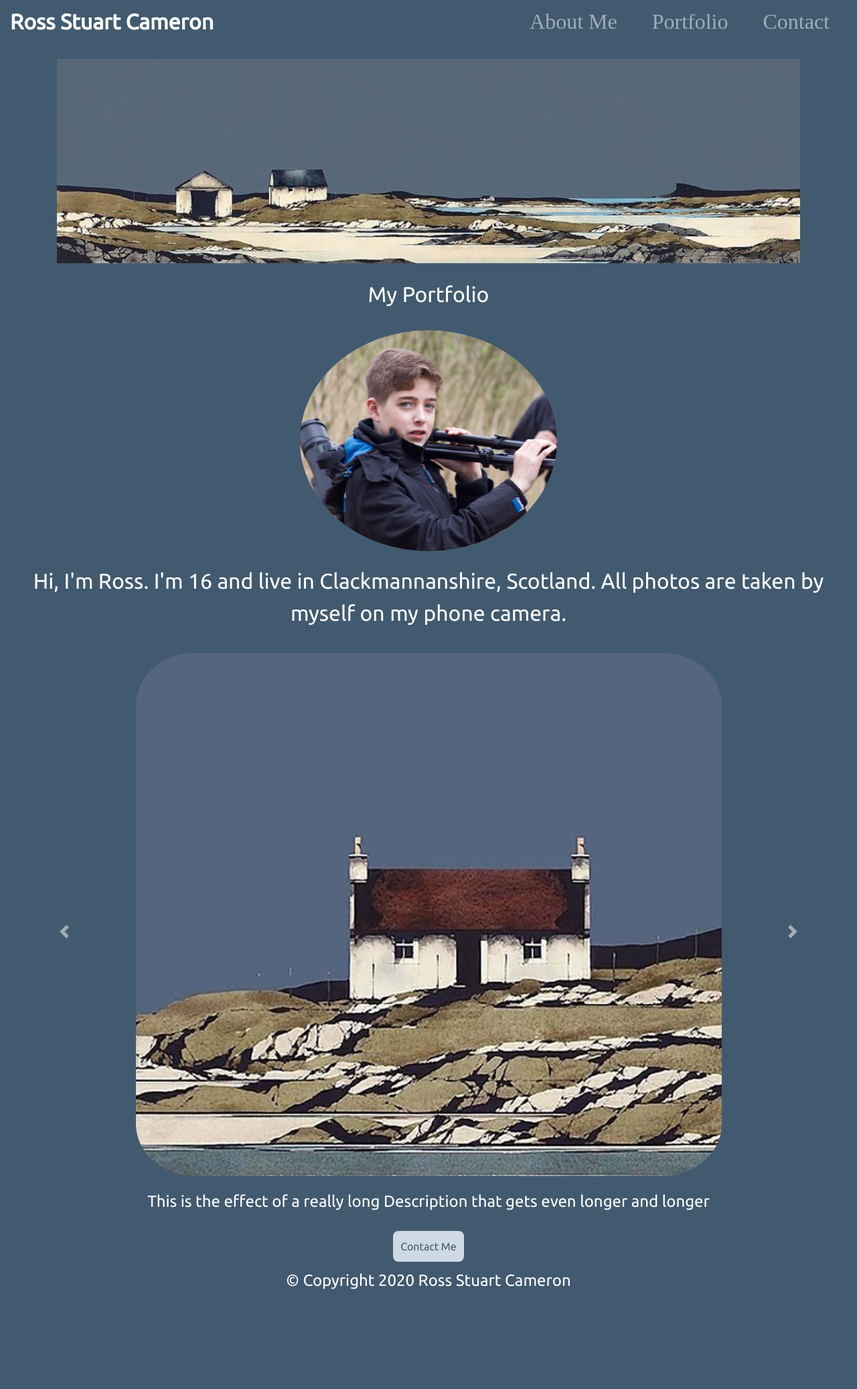
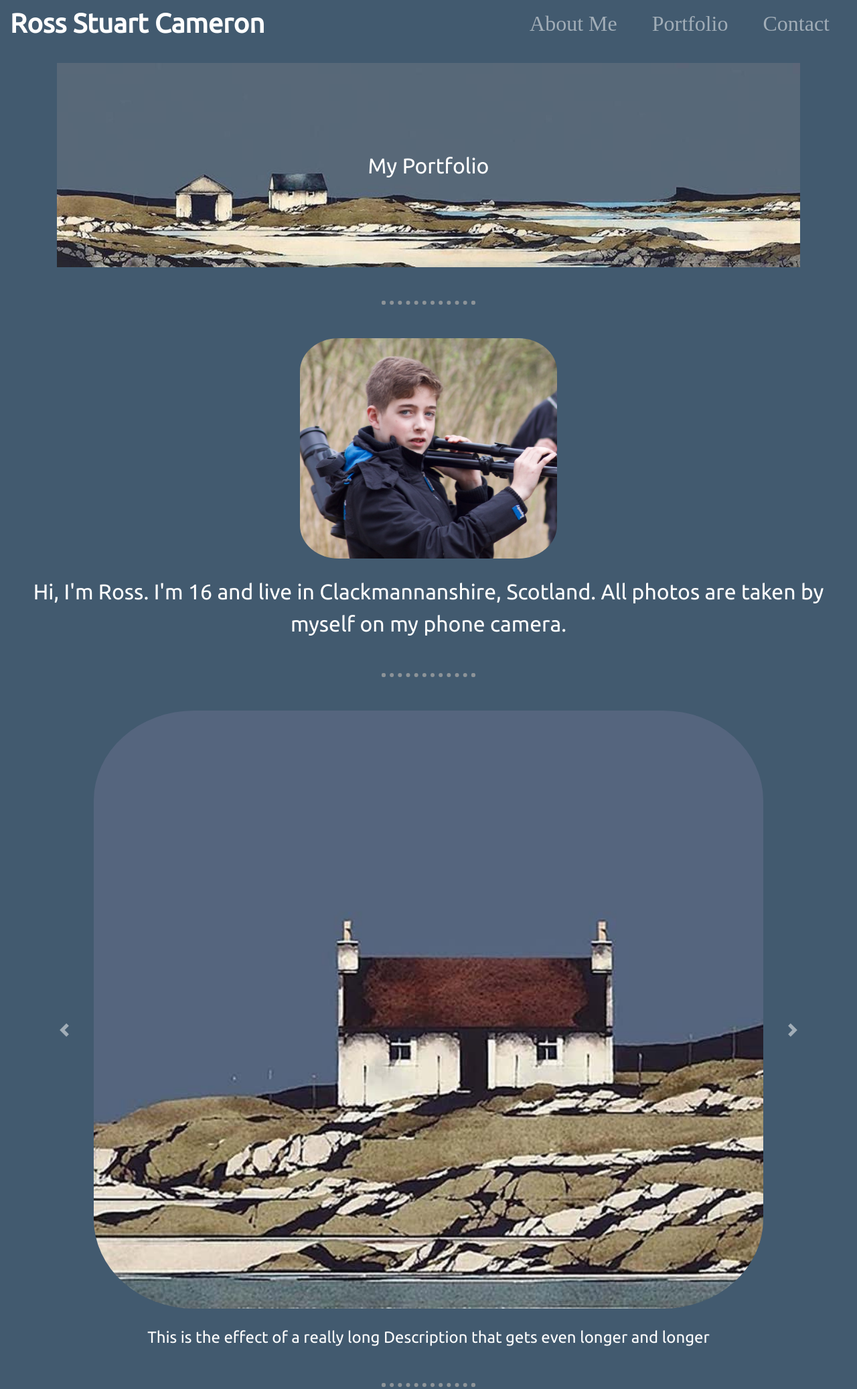
Before and after one commit to RossStuartCameron/Portfolio, a plain HTML site: page index.html in a window 1280 px wide. Shown: the top 2074 px of the page at 67% size. Before the commit the page ends 1946 px from the top, so only its background shows below. Drawn offline with nearby package versions, Linux system fonts and the light colour scheme.

Commit message:
reworking css, added hr seps

```diff
--- a/css/styles.css
+++ b/css/styles.css
@@ -8,7 +8,14 @@ h1, h2, h3, h4, h5, h6 {
   font-family: "Ubuntu-Bold";
 }
 
-/* Sections Colours */
+hr {
+  border: dotted #8c9398 6px;
+  border-bottom: none;
+  width: 10%;
+  margin: 50px auto;
+}
+
+/*------------------------- Section Styles -------------------------*/
 .colored-section {
   background-color: #425a6f;
   color: #fff;
@@ -18,7 +25,6 @@ h1, h2, h3, h4, h5, h6 {
 }
 
 /*----------------------- Navigation Section -----------------------*/
-
 .navbar {
   padding: 0 0 1.5rem;
 }
@@ -28,40 +34,20 @@ h1, h2, h3, h4, h5, h6 {
   padding: 0 18px;
 }
 
+.navbar-brand {
+  font-size: 2.5rem;
+  font-weight: bold;
+}
 .nav-link {
   font-size: 2rem;
   font-family: "Ubuntu-Light";
 }
-.profile-txt{
-  font-weight: lighter;
+
+/*---------------------- Title Image Section ----------------------*/
+.row {
+  align-content: center;
 }
-
-.container {
-  position: relative;
-}
-
-/*----------------------- Profile Section -----------------------*/
-.profile-img {
-  width: 30%;
-  border-radius: 80%;
-  margin-top: 30px;
-  margin-bottom: 20px;
-}
-
-/*------------------------- Mobile Media ------------------------*/
-@media (max-width: 750px)
-{
-  /* Nav Bar */
-  .navbar-brand {
-    font-size: 2.5rem;
-    font-weight: bold;
-  }
-
-  /*----------------------- Title Section -----------------------*/
-  .title-image {
-    width: 750px;
-    height: auto;
-  }
+/* Used to centre element */
 .center {
   position: absolute;
   top: 50%;
@@ -70,70 +56,43 @@ h1, h2, h3, h4, h5, h6 {
   color: #fff;
   font-size: 2rem;
 }
+
 .container {
-    margin-left: 0;
-    margin-right: 0;
-    padding-left: 0;
-    padding-right: 0
+  position: relative;
+}
+
+.title-image {
+  width: inherit;
+  height: auto;
 }
 
 /*----------------------- Profile Section -----------------------*/
+.profile-img {
+  width: 30%;
+  border-radius: 15%;
+}
 .profile-txt{
+  font-weight: lighter;
   font-size: 2rem;
   text-align: center;
-    margin-left: 2%;
-    margin-right: 2%;
-  }
-}
-
-/*----------------------- Non Mobile Media-----------------------*/
-@media (min-width: 750px)
-{
-  .navbar-brand {
-    font-size: 2rem;
-    font-weight: bold;
-  }
-  .profile-txt {
-      font-size: 1rem;
-      text-align: center;
-      margin-left: 5%;
-      margin-right: 5%;
-  }
-  .center {
-    font-size: 2rem;
-  }
-  /* Title Image */
-  .title-image {
-    width: inherit;
-    height: auto;
-    margin-bottom: 2%;
-  }
-  /*----------------------- Profile Section -----------------------*/
-  .profile-txt{
-    font-size: 2rem;
-    text-align: center;
-    margin-left: 2%;
-    margin-right: 2%;
-  }
+  margin: 25px 2% 0 2%;
 }
 
 /*----------------------- Carousel Section -----------------------*/
 .portfolio-image {
-  width: 70%;
-  border-radius: 10%;
-  margin: 20px;
+  width: 80%;
+  border-radius: 15%;
 }
 .image-desc {
   font-weight: lighter;
   font-size: 1.5rem;
-  margin-left: 10%;
-  margin-right: 10%;
+  margin: 25px 10% 0 10%
 }
 
 /*----------------------- Footer Section -----------------------*/
 .btn {
-  margin-top: 10px;
-  margin-bottom: 10px;
+
+  margin-bottom: 25px;
   background: #ced9e4;
   -webkit-border-radius: 8;
   -moz-border-radius: 8;
@@ -145,5 +104,5 @@ h1, h2, h3, h4, h5, h6 {
 }
 
 .footer-txt{
-  font-size: 1.5rem;
+  font-size: 1rem;
 }
--- a/index.html
+++ b/index.html
@@ -57,6 +57,7 @@
       </div>
     </section>
 
+    <hr>
 
     <!-- About Me Section -->
     <section class="colored-section" id="about-me">
@@ -66,10 +67,12 @@
         </div>
     </section>
 
+    <hr>
+
     <!-- Body Carousel Section -->
-    <section class="colored-section" id="photo-carousel">
+    <section class="colored-section">
 
-      <div id="testimonial-carousel" class="carousel slide" data-ride="false">
+      <div id="photo-carousel" class="carousel slide" data-ride="false">
         <div class="carousel-inner">
 
           <div class="carousel-item active container-fluid">
@@ -102,20 +105,21 @@
 
         </div>
         <!-- Carousel Left / Right Buttons -->
-        <a class="carousel-control-prev" href="#testimonial-carousel" role="button" data-slide="prev">
+        <a class="carousel-control-prev" href="#photo-carousel" role="button" data-slide="prev">
           <span class="carousel-control-prev-icon"></span>
         </a>
-        <a class="carousel-control-next" href="#testimonial-carousel" role="button" data-slide="next">
+        <a class="carousel-control-next" href="#photo-carousel" role="button" data-slide="next">
           <span class="carousel-control-next-icon"></span>
         </a>
       </div>
     </section>
 
+    <hr>
+
     <!-- Footer Section -->
     <section class="colored-section" id="footer">
       <div class="container-fluid">
-        <!-- Social Icons -->
-        <a class="btn" href="mailto:rosscameron246@gmail.com">Contact Me</a>
+        <a class="btn" href="mailto:rscphotographer@gmail.com">Contact Me</a>
         <!-- Copyright -->
         <p class="footer-txt">© Copyright 2020 Ross Stuart Cameron</p>
       </div>
```
Lines whose indentation alone changed are shown as unchanged.
